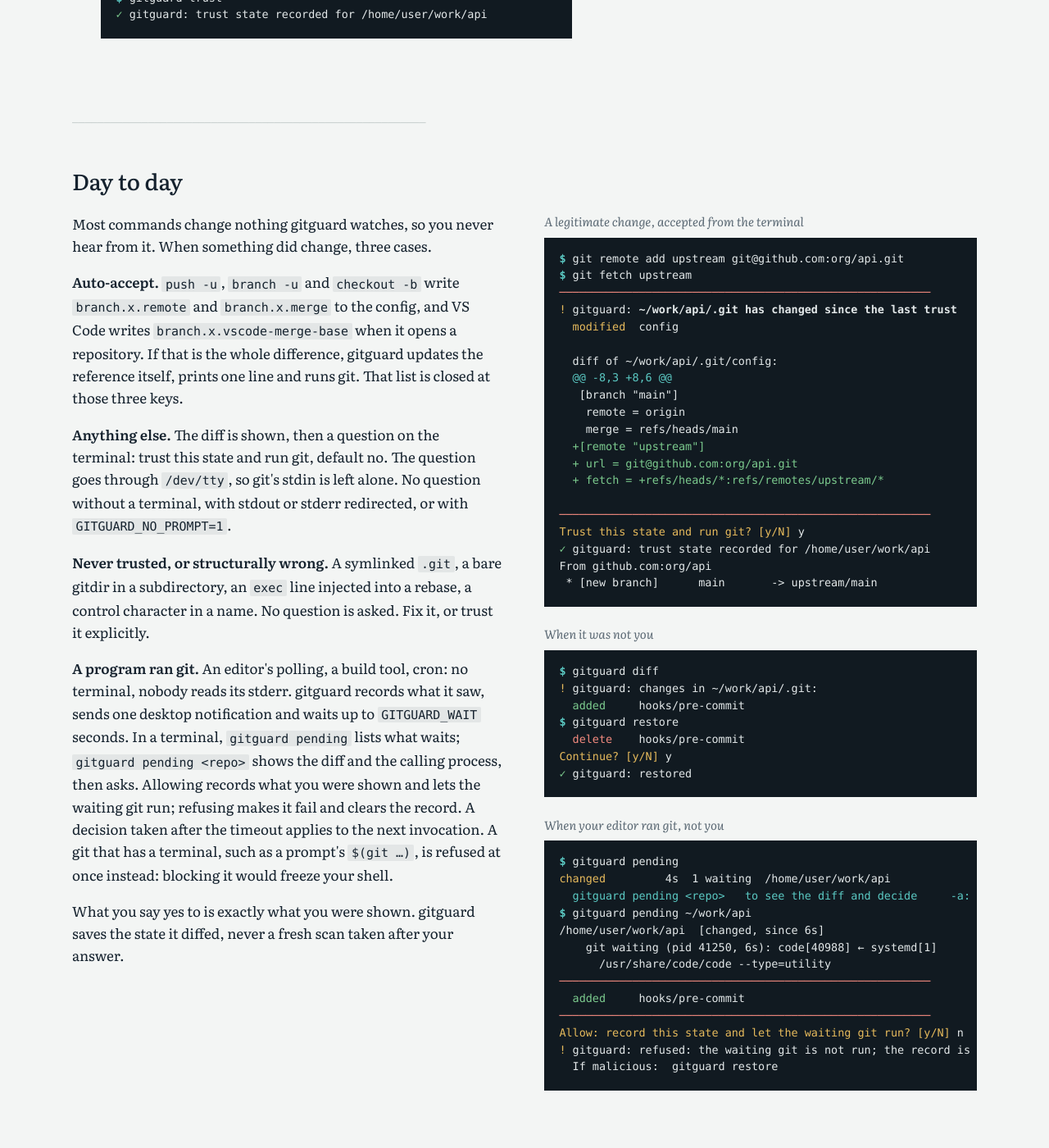
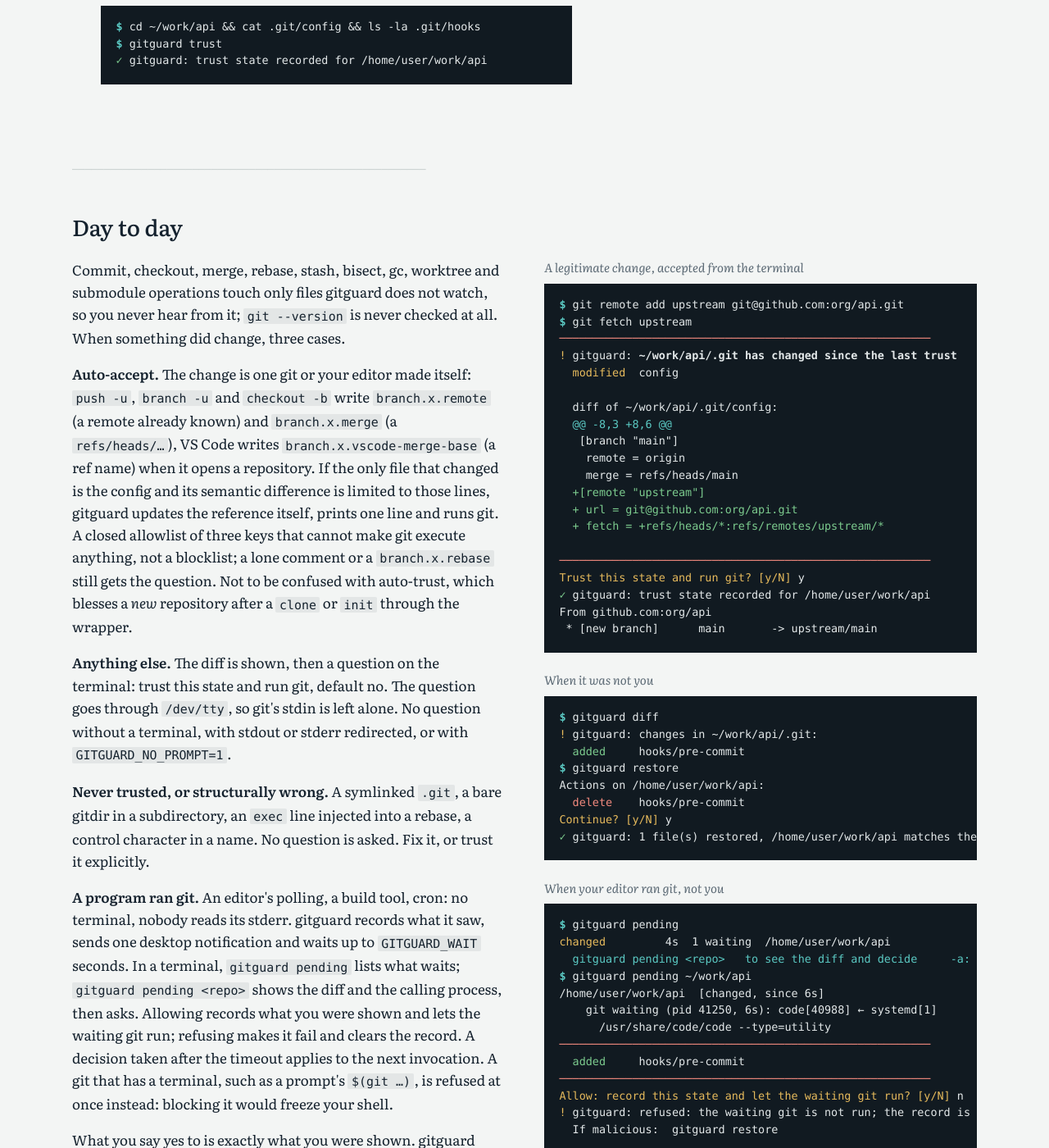
Before and after one commit to jbcayrou/gitguard, a Jekyll site: the page built from docs/index.html, in a window 1280 px wide and 1400 px high, scrolled down 4638 px. Shown: the whole window at 82% size. Built offline with Jekyll 4.4.1, drawn with Linux system fonts in a browser that asks for light colours; some web fonts are replaced; some of the changed text lies outside the part shown.

Commit message:
Project page: auto-accept rule and keys, transport pass-through, global config via retrust, tools tried, real restore output
Co-Authored-By: Claude Fable 5.1 <noreply@anthropic.com>

```diff
--- a/docs/index.html
+++ b/docs/index.html
@@ -123,7 +123,7 @@ description: A guard that refuses to run git on a repository whose trusted files
 <pre class="term"><span class="p">$</span> ln -s ~/bin/gitguard ~/bin/git
 <span class="dim"># or, for the git you type only</span>
 <span class="p">$</span> alias git='gitguard git'</pre>
-<p>System-wide on Debian: <code>dpkg-divert</code> the real git to <code>/usr/bin/git.real</code> and symlink <code>/usr/bin/git</code> to gitguard. gitguard finds a <code>git.real</code> next to itself. On macOS keep the <code>PATH</code> symlink and set <code>git.path</code> in VS Code.</p></li>
+<p>System-wide on Debian: <code>dpkg-divert</code> the real git to <code>/usr/bin/git.real</code> and symlink <code>/usr/bin/git</code> to gitguard. gitguard finds a <code>git.real</code> next to itself; <code>git-receive-pack</code>, <code>git-upload-pack</code> and <code>git-upload-archive</code>, symlinks to <code>git</code> that sshd runs for every push and fetch to the machine, pass straight through to the real git. On macOS keep the <code>PATH</code> symlink and set <code>git.path</code> in VS Code.</p></li>
     <li><p>Set the companion setting git already ships. It is independent of gitguard and closes a hole gitguard cannot reach from tools that bypass the wrapper.</p>
 <pre class="term"><span class="p">$</span> git config --global safe.bareRepository explicit</pre></li>
     <li><p>Trust each repository you already have, after a look at its <code>config</code> and <code>hooks/</code>: nothing is blessed unseen, there is no trust-on-first-use. A <code>clone</code> or <code>init</code> made through the wrapper is trusted on its own.</p>
@@ -137,12 +137,14 @@ description: A guard that refuses to run git on a repository whose trusted files
   <h2>Day to day</h2>
   <div class="two">
     <div class="prose">
-      <p>Most commands change nothing gitguard watches, so you never hear from it. When something did change, three cases.</p>
-      <p><b>Auto-accept.</b> <code>push -u</code>, <code>branch -u</code> and <code>checkout -b</code> write <code>branch.x.remote</code> and <code>branch.x.merge</code> to the config, and VS Code writes <code>branch.x.vscode-merge-base</code> when it opens a repository. If that is the whole difference, gitguard updates the reference itself, prints one line and runs git. That list is closed at those three keys.</p>
+      <p>Commit, checkout, merge, rebase, stash, bisect, gc, worktree and submodule operations touch only files gitguard does not watch, so you never hear from it; <code>git --version</code> is never checked at all. When something did change, three cases.</p>
+      <p><b>Auto-accept.</b> The change is one git or your editor made itself: <code>push -u</code>, <code>branch -u</code> and <code>checkout -b</code> write <code>branch.x.remote</code> (a remote already known) and <code>branch.x.merge</code> (a <code>refs/heads/…</code>), VS Code writes <code>branch.x.vscode-merge-base</code> (a ref name) when it opens a repository. If the only file that changed is the config and its semantic difference is limited to those lines, gitguard updates the reference itself, prints one line and runs git. A closed allowlist of three keys that cannot make git execute anything, not a blocklist; a lone comment or a <code>branch.x.rebase</code> still gets the question. Not to be confused with auto-trust, which blesses a <em>new</em> repository after a <code>clone</code> or <code>init</code> through the wrapper.</p>
       <p><b>Anything else.</b> The diff is shown, then a question on the terminal: trust this state and run git, default no. The question goes through <code>/dev/tty</code>, so git's stdin is left alone. No question without a terminal, with stdout or stderr redirected, or with <code>GITGUARD_NO_PROMPT=1</code>.</p>
       <p><b>Never trusted, or structurally wrong.</b> A symlinked <code>.git</code>, a bare gitdir in a subdirectory, an <code>exec</code> line injected into a rebase, a control character in a name. No question is asked. Fix it, or trust it explicitly.</p>
       <p><b>A program ran git.</b> An editor's polling, a build tool, cron: no terminal, nobody reads its stderr. gitguard records what it saw, sends one desktop notification and waits up to <code>GITGUARD_WAIT</code> seconds. In a terminal, <code>gitguard pending</code> lists what waits; <code>gitguard pending &lt;repo&gt;</code> shows the diff and the calling process, then asks. Allowing records what you were shown and lets the waiting git run; refusing makes it fail and clears the record. A decision taken after the timeout applies to the next invocation. A git that has a terminal, such as a prompt's <code>$(git …)</code>, is refused at once instead: blocking it would freeze your shell.</p>
       <p>What you say yes to is exactly what you were shown. gitguard saves the state it diffed, never a fresh scan taken after your answer.</p>
+      <p><b>A change to your global config</b> (<code>git config --global</code>, <code>git lfs install</code>) marks every registered repository modified at once. <code>gitguard retrust</code> shows that diff once and asks once for all the repositories it is the only change of.</p>
+      <p>Tried on Debian with the system-wide install, on a repository modified behind the user's back: starship, oh-my-zsh, fish and <code>__git_ps1</code> prompts go quiet with no delay; powerlevel10k keeps showing branch and status, since <code>gitstatusd</code> reads <code>.git</code> itself and never runs git; lazygit exits with gitguard's message, tig says "Not a git repository"; fugitive's <code>:Git</code> shows the refusal after <code>GITGUARD_WAIT</code>; VS Code's polling waits for your <code>gitguard pending</code>; pre-commit's hook runs with the real git.</p>
     </div>
     <div>
       <p class="cap">A legitimate change, accepted from the terminal</p>
@@ -171,9 +173,10 @@ From github.com:org/api
 <span class="w">!</span> gitguard: changes in ~/work/api/.git:
   <span class="add">added</span>     hooks/pre-commit
 <span class="p">$</span> gitguard restore
+Actions on /home/user/work/api:
   <span class="x">delete</span>    hooks/pre-commit
 <span class="w">Continue? [y/N]</span> y
-<span class="ok">✓</span> gitguard: restored</pre>
+<span class="ok">✓</span> gitguard: 1 file(s) restored, /home/user/work/api matches the trusted state again</pre>
       <p class="cap" style="margin-top:1.4rem">When your editor ran git, not you</p>
 <pre class="term"><span class="p">$</span> gitguard pending
 <span class="mod">changed</span>         4s  1 waiting  /home/user/work/api
```
